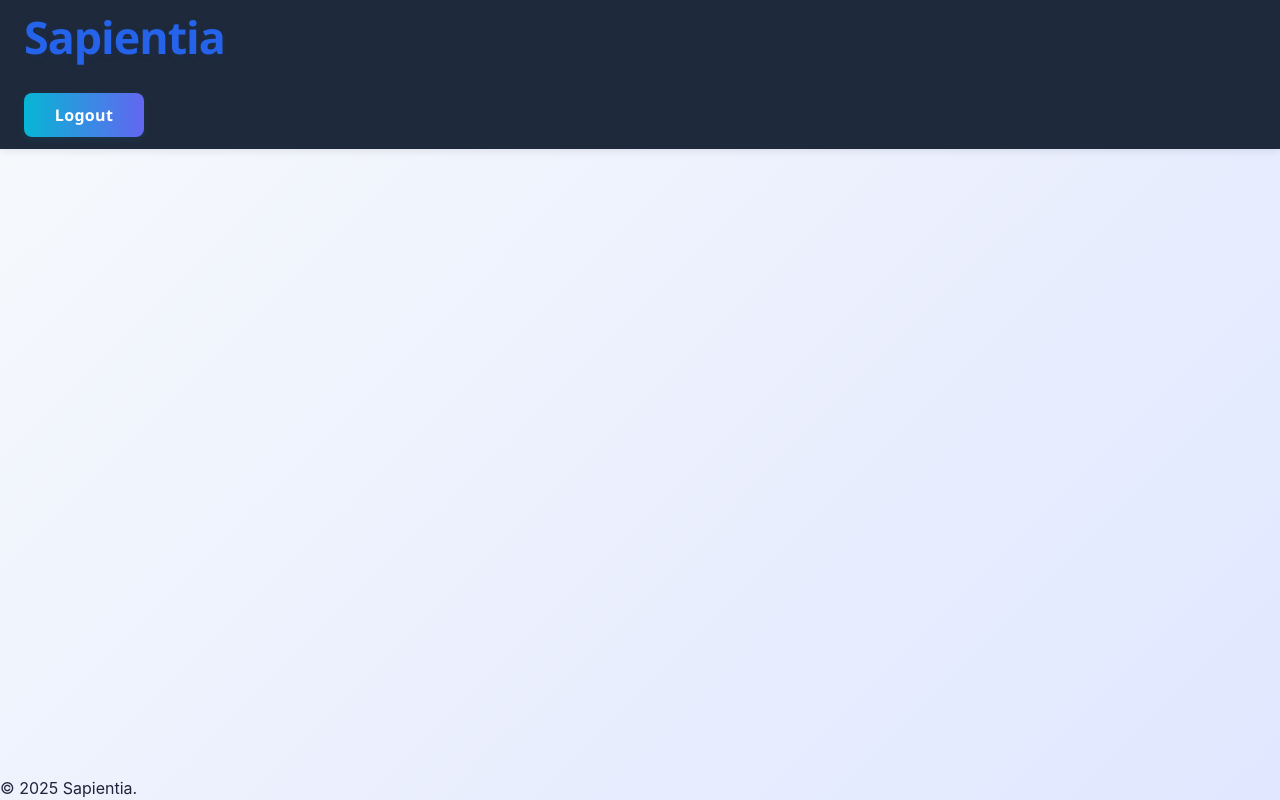
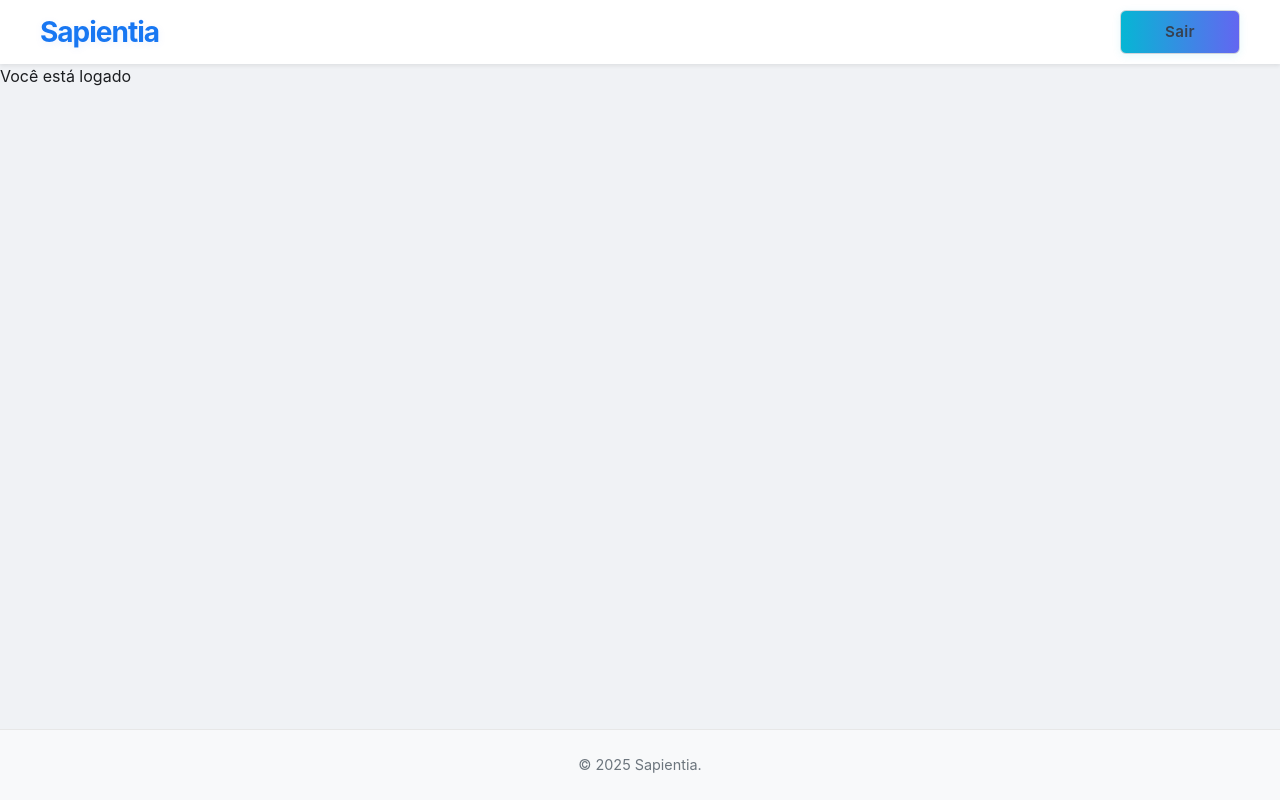
Before and after one commit to felipe-a-queiroz/sapientia, a React (Vite) app: page / in a window 1280 px wide. Built offline with nearby package versions, Linux system fonts and the light colour scheme; no server answers; sample sign-in values are in the browser's storage.

Commit message:
melhorando o estilo

```diff
--- a/src/components/footer/styles.css
+++ b/src/components/footer/styles.css
@@ -0,0 +1,14 @@
+.footer {
+  background-color: #f8f9fa;
+  color: #6c757d;
+  padding: 1.5rem 2rem;
+  border-top: 1px solid #e7e7e7;
+  text-align: center;
+  margin-top: auto
+}
+
+.footer-content {
+  max-width: 1200px;
+  margin: 0 auto;
+  font-size: 0.9rem;
+}
--- a/src/components/header/index.jsx
+++ b/src/components/header/index.jsx
@@ -1,40 +1,36 @@
 import './styles.css';
 import { Link, useNavigate } from 'react-router-dom';
 import { useCallback } from 'react';
-import { logoutUser } from '../../api';
-import { Menu, X } from 'lucide-react'; // Ícones para o menu móvel
-
+import { useAuth } from '../../contexts/AuthContext';
 
 const Header = () => {
   const navigate = useNavigate();
+  const { logout } = useAuth();
 
   const handleLogout = useCallback(async () => {
     try {
-      await logoutUser();
-      localStorage.removeItem('authToken');
+      // A função de logout do contexto deve cuidar da chamada à API e da limpeza do armazenamento
+      await logout();
+      // Redireciona para a página de login após o logout bem-sucedido
       navigate('/login');
     } catch (error) {
-      console.error('Falha ao fazer logout:', error);
-      // Opcional: Adicionar feedback para o usuário em caso de erro no logout
+      console.error('Falha ao processar o logout:', error);
+      // Opcional: Adicionar feedback ao usuário sobre o erro.
+      // Mesmo que a chamada à API falhe, é uma boa prática deslogar o usuário no cliente.
+      navigate('/login');
     }
-  }, [navigate]);
+  }, [logout, navigate]);
 
   return (
-    <header>
-      <div>
-        <Link to="/" aria-label="Página inicial">
-          <h1>Sapientia</h1>
+    <header className="app-header">
+      <nav className="header-nav">
+        <Link to="/" className="header-logo-link" aria-label="Página inicial do Sapientia">
+          <h1 className="header-title">Sapientia</h1>
         </Link>
-
-
-          <button
-            onClick={handleLogout}
-            className=""
-            aria-label="Logout"
-          >
-            Logout
-          </button>
-      </div>
+        <button onClick={handleLogout} className="header-logout-button" aria-label="Sair da sua conta">
+          Sair
+        </button>
+      </nav>
     </header>
   );
 };
--- a/src/components/header/styles.css
+++ b/src/components/header/styles.css
@@ -0,0 +1,53 @@
+/* Container principal do cabeçalho */
+.app-header {
+  background-color: var(--color-surface);
+  box-shadow: var(--shadow-sm);
+  padding: 0 2rem;
+  position: sticky;
+  top: 0;
+  z-index: 1000;
+  width: 100%;
+  box-sizing: border-box;
+}
+
+/* Container de navegação que alinha os itens */
+.header-nav {
+  display: flex;
+  justify-content: space-between;
+  align-items: center;
+  height: 64px;
+  max-width: 1200px;
+  margin: 0 auto;
+}
+
+/* Link do logo */
+.header-logo-link {
+  text-decoration: none;
+}
+
+/* Título "Sapientia" */
+.header-title {
+  font-size: 1.75rem;
+  font-weight: 700;
+  color: var(--color-primary);
+  margin: 0;
+}
+
+/* Botão de Sair */
+.header-logout-button {
+  background-color: #f0f2f5;
+  border: 1px solid var(--color-border);
+  border-radius: 6px;
+  padding: 8px 16px;
+  font-size: 0.95rem;
+  font-weight: 600;
+  color: var(--color-button-secondary-text);
+  cursor: pointer;
+  transition: background-color 0.2s ease, border-color 0.2s ease;
+}
+
+.header-logout-button:hover {
+  background-color: var(--color-primary);
+  color: var(--color-text-on-primary);
+  border-color: var(--color-primary);
+}
--- a/src/index.css
+++ b/src/index.css
@@ -3,7 +3,7 @@
 /* ---------- Variáveis e estilo base ---------- */
 
 :root {
-  font-family: 'Inter', system-ui, Avenir, Helvetica, Arial, sans-serif;
+  font-family: -apple-system, BlinkMacSystemFont, 'Segoe UI', Roboto, 'Helvetica Neue', Arial, sans-serif;
   line-height: 1.5;
   font-weight: 400;
   color-scheme: light dark;
@@ -20,6 +20,17 @@
   --space-sm: 1rem;
   --space-md: 2rem;
   --space-lg: 3rem;
+
+  /* Cores do Light Mode (Padrão) */
+  --color-primary: #1877f2;
+  --color-primary-hover: #166fe5;
+  --color-background: #f0f2f5;
+  --color-surface: #ffffff;
+  --color-text-primary: #1c1e21;
+  --color-text-on-primary: #ffffff;
+  --color-border: #d1d5db;
+  --color-button-secondary-text: #374151;
+  --shadow-sm: 0 2px 4px rgba(0, 0, 0, 0.08);
 }
 
 * {
@@ -28,15 +39,12 @@
 
 /* ---------- Corpo e layout ---------- */
 body {
+  background-color: var(--color-background);
+  color: var(--color-text-primary);
   margin: 0;
-  min-width: 320px;
-  min-height: 100vh;
-  background: linear-gradient(135deg, #f8fafc 0%, #e0e7ff 100%);
-  box-sizing: border-box;
-  /* Removido o padding e o alinhamento central para o header ocupar o topo e 100% da largura */
+  transition: background-color 0.2s ease, color 0.2s ease;
 }
 
-/* Garante que o app ocupe toda a largura e o header fique no topo */
 #root, .app {
   width: 100vw;
   min-height: 100vh;
@@ -52,23 +60,6 @@ main {
   align-items: stretch;
 }
 
-/* ---------- Header ---------- */
-header {
-  width: 100%;
-  position: fixed;
-  top: 0;
-  left: 0;
-  z-index: 50;
-  background-color: #1e293b; /* gray-800 */
-  color: #e2e8f0; /* gray-200 */
-  box-shadow: 0 2px 8px rgba(30, 41,
-  59, 0.1);
-  padding: 0.75rem 1.5rem;
-  display: flex;
-  align-items: center;
-  justify-content: space-between;
-  font-family: 'Segoe UI', 'Roboto', 'Arial', sans-serif;
-}
 
 /* ---------- Tipografia ---------- */
 
@@ -228,6 +219,16 @@ svg:hover {
     --space-sm: 1rem;
     --space-md: 2rem;
     --space-lg: 3rem;
+
+    /* Cores do Dark Mode */
+    --color-primary: #2d88ff;
+    --color-primary-hover: #4294ff;
+    --color-background: #18191a;
+    --color-surface: #242526;
+    --color-text-primary: #e4e6eb;
+    --color-border: #4b4c4f;
+    --color-button-secondary-text: #e4e6eb;
+    --shadow-sm: 0 2px 4px rgba(0, 0, 0, 0.3);
   }
 
   body {
--- /dev/null
+++ b/src/pages/LoginPage/Input/index.jsx
@@ -0,0 +1,16 @@
+const Input = ({ id, label, value, onChange, disabled, ...rest }) => {
+  return (
+    <div className="form-group">
+      {label && <label htmlFor={id}>{label}</label>}
+      <input
+        id={id}
+        value={value}
+        onChange={onChange}
+        disabled={disabled}
+        {...rest}
+      />
+    </div>
+  );
+};
+
+export default Input;
--- a/src/pages/LoginPage/index.jsx
+++ b/src/pages/LoginPage/index.jsx
@@ -1,23 +1,24 @@
-import { useState } from 'react';
-import { useLocation, useNavigate } from 'react-router-dom';
-import { useAuth } from '../../contexts/AuthContext';
-import { loginUser } from '../../api';
-import './styles.css';
+import { useState } from "react";
+import { useLocation, useNavigate } from "react-router-dom";
+import { useAuth } from "../../contexts/AuthContext";
+import { loginUser } from "../../api";
+import "./styles.css";
 
+import Input from "./Input";
 
 function LoginPage() {
-  const [username, setUsername] = useState('');
-  const [password, setPassword] = useState('');
-  const [error, setError] = useState('');
+  const [username, setUsername] = useState("");
+  const [password, setPassword] = useState("");
+  const [error, setError] = useState("");
   const [isLoading, setIsLoading] = useState(false);
   const { login } = useAuth();
   const navigate = useNavigate();
   const location = useLocation();
-  const from = location.state?.from?.pathname || '/';
+  const from = location.state?.from?.pathname || "/";
 
   const handleSubmit = async (e) => {
     e.preventDefault();
-    setError('');
+    setError("");
     setIsLoading(true);
     try {
       const data = await loginUser({ username, password });
@@ -25,10 +26,10 @@ function LoginPage() {
         login(data.token);
         navigate(from, { replace: true });
       } else {
-        setError('Token não recebido da API.');
+        setError("Token não recebido da API.");
       }
     } catch (err) {
-      setError(err.message || 'Falha no login. Verifique suas credenciais.');
+      setError(err.message || "Falha no login. Verifique suas credenciais.");
     } finally {
       setIsLoading(false);
     }
@@ -40,10 +41,10 @@ function LoginPage() {
         <h1 className="AuthCard-title">Sapientia</h1>
         <p className="AuthCard-desc">Acesse sua conta para continuar</p>
         <form className="LoginForm" onSubmit={handleSubmit}>
-          <div className="form-group">
-            <label htmlFor="username">Usuário</label>
-            <input
+          <Input
             id="username"
+            label="Usuário"
+            placeholder="Digite seu usuário"
             type="text"
             value={username}
             onChange={(e) => setUsername(e.target.value)}
@@ -51,11 +52,10 @@ function LoginPage() {
             required
             autoComplete="username"
           />
-          </div>
-          <div className="form-group">
-            <label htmlFor="password">Senha</label>
-            <input
+          <Input
             id="password"
+            label="Senha"
+            placeholder="Digite sua senha"
             type="password"
             value={password}
             onChange={(e) => setPassword(e.target.value)}
@@ -63,10 +63,13 @@ function LoginPage() {
             required
             autoComplete="current-password"
           />
-          </div>
           {error && <p className="LoginForm-error">{error}</p>}
-          <button type="submit" className="LoginForm-button" disabled={isLoading}>
-            {isLoading ? 'Entrando...' : 'Entrar'}
+          <button
+            type="submit"
+            className="LoginForm-button"
+            disabled={isLoading}
+          >
+            {isLoading ? "Entrando..." : "Entrar"}
           </button>
         </form>
       </div>
```
Lines whose indentation alone changed are shown as unchanged.
